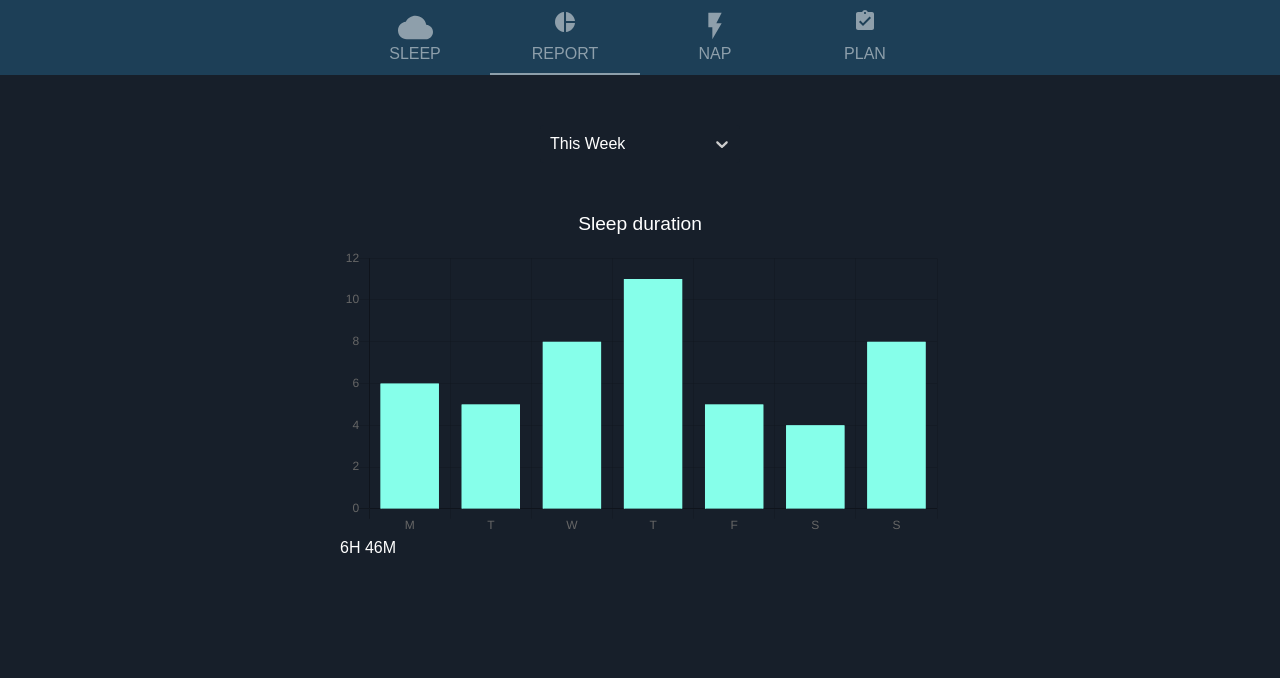
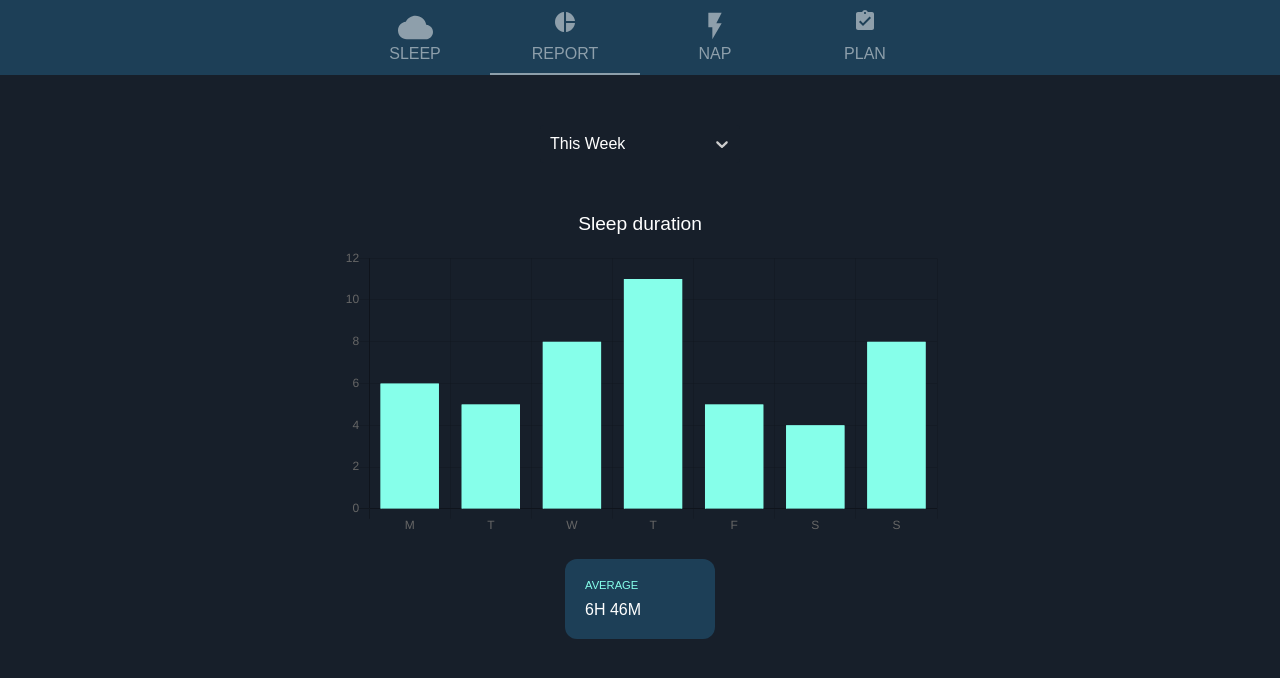
Before and after one commit to szczupag/rested, a React (Create React App) app: page /report in a window 1280 px wide. Shown: the top 678 px of the page. Built offline with nearby package versions, Linux system fonts and the light colour scheme.

Commit message:
add average component style

```diff
--- a/src/Page/Report.js
+++ b/src/Page/Report.js
@@ -123,7 +123,10 @@ class Report extends Component {
                         }}
                     />
                 </div>
-                {this.state.avg[this.state.selectedOption.value]}
+                <div className="avg-wrapper">
+                    <p className="avg-title">Average</p>
+                    <p className="avg-value">{this.state.avg[this.state.selectedOption.value]}</p>
+                </div>
             </>
         )
     }
--- a/src/index.css
+++ b/src/index.css
@@ -154,3 +154,22 @@ button:hover {
 .wake-up-time {
     font-size: 1em;
 }
+
+.avg-wrapper {
+    background-color: #1d3f57;
+    width: 150px;
+    margin: 20px auto;
+    padding: 20px;
+    border-radius: 12px;
+}
+
+.avg-title {
+    margin: 0 0 10px 0;
+    text-transform: uppercase;
+    color: #86FFEA;
+    font-size: 0.7em;
+}
+
+.avg-value {
+    margin: 0;
+}
```
